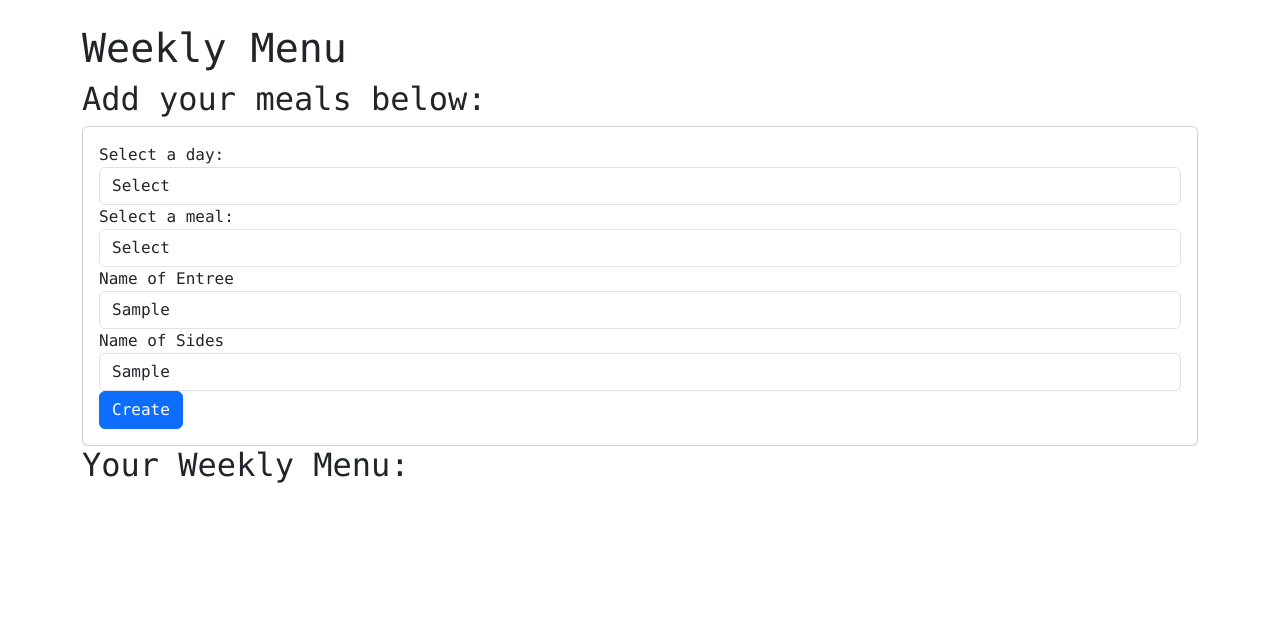
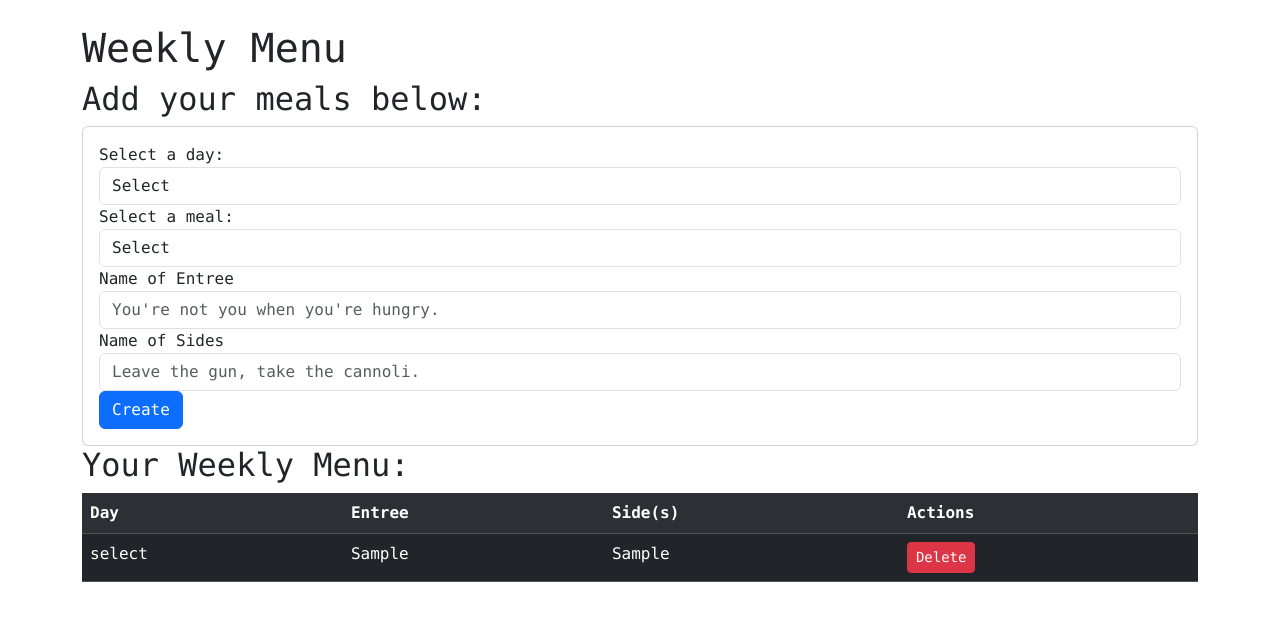
Before and after one commit to HeavensLanding/Weekly-Menu, a website: page index.html in a window 1280 px wide. Both pictures are taken after typing "Sample", "Sample" into the empty fields and a click on the button "Create". Drawn offline with nearby package versions, Linux system fonts and the light colour scheme.

Commit message:
javascript input for adding new tables

```diff
--- a/index.html
+++ b/index.html
@@ -67,8 +67,8 @@
 
 
 
-<h2>Your Weekly Menu:</h2>
-<div id="tables-container">
+<h2 class="font-monospace">Your Weekly Menu:</h2>
+<div class="font-monospace" id="tables-container">
     <!--Dynamic table added here from user input-->
 </div>
 
--- a/index.js
+++ b/index.js
@@ -0,0 +1,36 @@
+$(document).ready(function() {
+    $('#add').click(function() {
+        var dayOfWeek = $('#dayOfWeek').val();
+        var mealType = $('#mealType').val();
+        var entree = $('#new-entree').val();
+        var sides = $('#new-sides').val();
+
+        // Create a new table for the selected day if not already created
+        if ($('#table-' + dayOfWeek).length == 0) {
+            // Create a new table for the selected day
+            var newTable = $('<table class="table table-dark table-striped">' +
+                                '<tr>' +
+                                    '<th>Day</th>' +
+                                    '<th>Entree</th>' +
+                                    '<th>Side(s)</th>' +
+                                    '<th>Actions</th>' +
+                                '</tr>' +
+                            '</table>').attr('id', 'table-' + dayOfWeek);
+
+            // Append the new table to the container
+            $('#tables-container').append(newTable);
+        }
+
+        // Add a new row to the table for the selected day
+        $('#table-' + dayOfWeek).append('<tr>' +
+                                            '<td>' + dayOfWeek + '</td>' +
+                                            '<td>' + entree + '</td>' +
+                                            '<td>' + sides + '</td>' +
+                                            '<td><button class="btn btn-danger btn-sm">Delete</button></td>' +
+                                        '</tr>');
+
+        // Clear input fields after adding the row
+        $('#new-entree').val('');
+        $('#new-sides').val('');
+    });
+});
```
